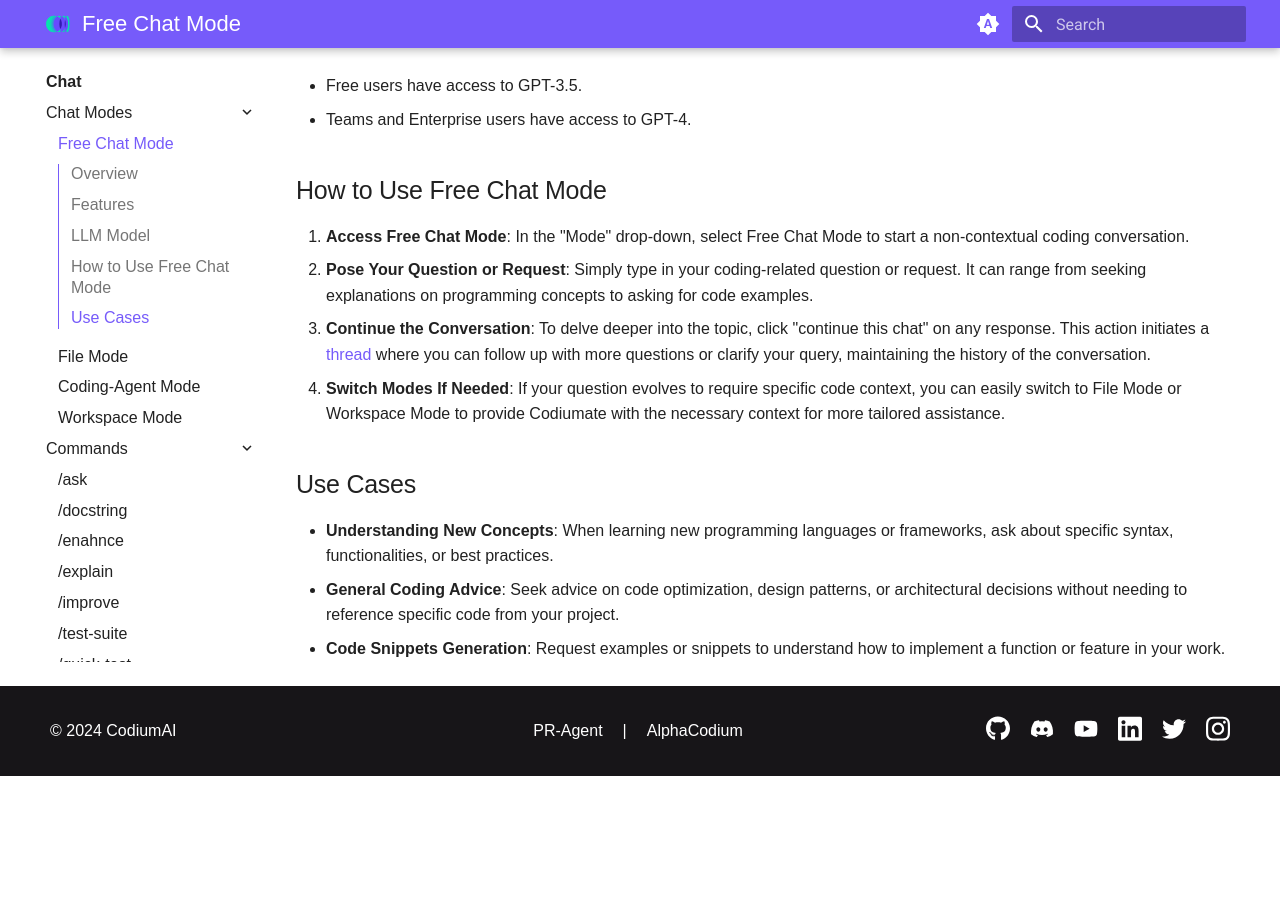
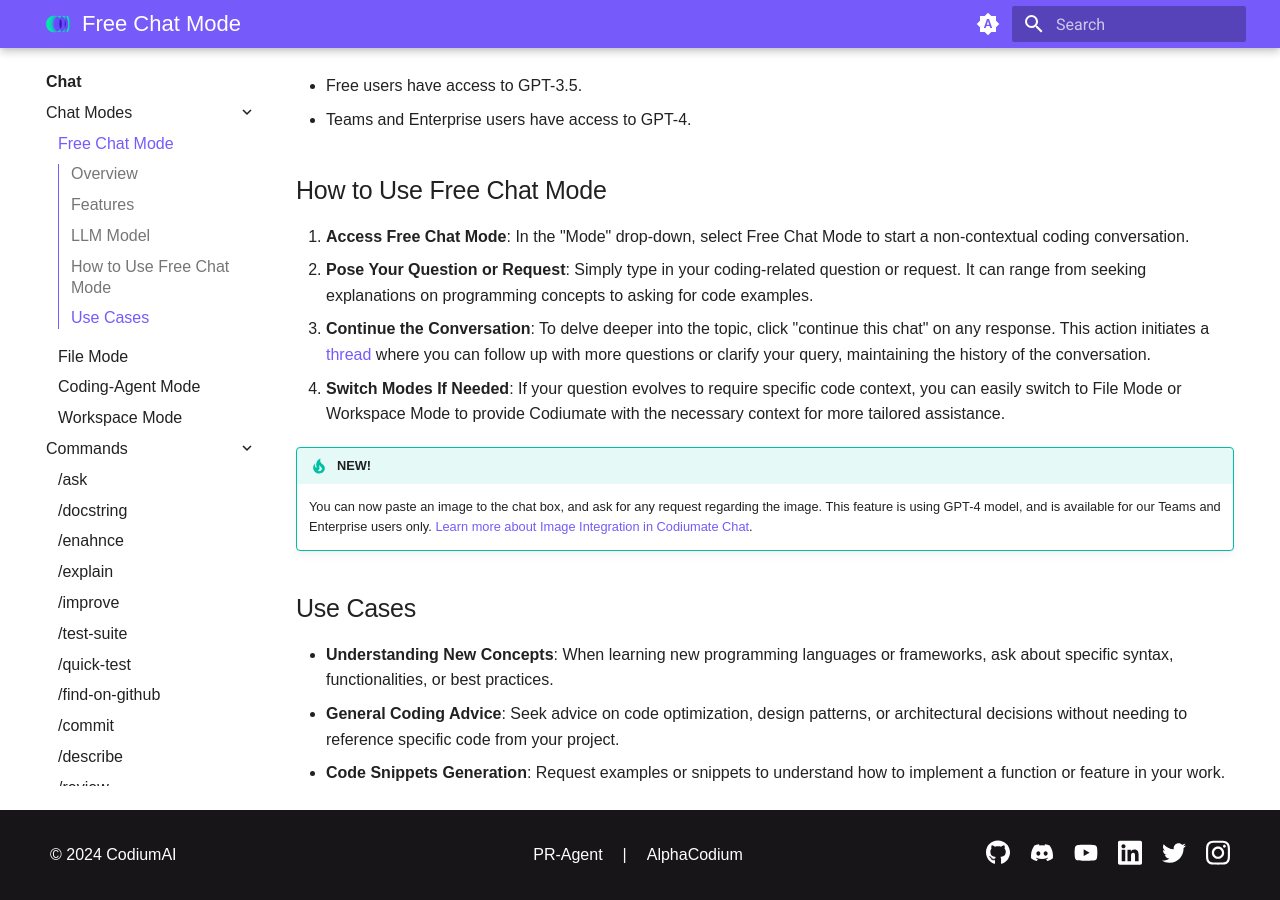
Before and after one commit to Codium-ai/codiumate-docs, an MkDocs documentation site: the page built from docs/chat/modes/free-chat.md, in a window 1280 px wide and 900 px high, scrolled down 648 px. Built offline with MkDocs 1.6.1 and Material for MkDocs 9.7.7, drawn with Linux system fonts in a browser that asks for light colours; before the commit the page ends 1424 px from its top, so only the background shows below that.

Commit message:
Add image integration feature to Codiumate chat and update docs with demo video and new feature details

```diff
--- a/docs/chat/modes/free-chat.md
+++ b/docs/chat/modes/free-chat.md
@@ -20,6 +20,9 @@
 3. **Continue the Conversation**: To delve deeper into the topic, click "continue this chat" on any response. This action initiates a [thread](../threads.md) where you can follow up with more questions or clarify your query, maintaining the history of the conversation.
 4. **Switch Modes If Needed**: If your question evolves to require specific code context, you can easily switch to File Mode or Workspace Mode to provide Codiumate with the necessary context for more tailored assistance.
 
+!!! tip "NEW!"
+    You can now paste an image to the chat box, and ask for any request regarding the image. This feature is using GPT-4 model, and is available for our Teams and Enterprise users only. [Learn more about Image Integration in Codiumate Chat](../images.md).
+
 ## Use Cases
 
 - **Understanding New Concepts**: When learning new programming languages or frameworks, ask about specific syntax, functionalities, or best practices.
--- a/mkdocs.yml
+++ b/mkdocs.yml
@@ -47,6 +47,7 @@
       - /changelog: 'chat/commands/update-changelog.md'
     - Coding-Agent: 'chat/coding-agent.md'
     - Threads: 'chat/threads.md'
+    - Chat with Images: 'chat/images.md'
   - Code Completion:
     - '': 'code-completion/code-completion.md'
 
@@ -98,6 +99,14 @@
   - social
   - search
   - glightbox
+  - mkdocs-video:
+      css_style:
+        position: relative;
+        width: "70%"
+        height: "22.172vw"
+        margin-left: "auto"
+        margin-right: "auto"
+        display: "block"
 
 extra:
   generator: false
```
Also changed, not shown: docs/chat/coding-agent.md (+11 -1 lines), docs/chat/images.md (added, +31 -0 lines), 1 other file.
